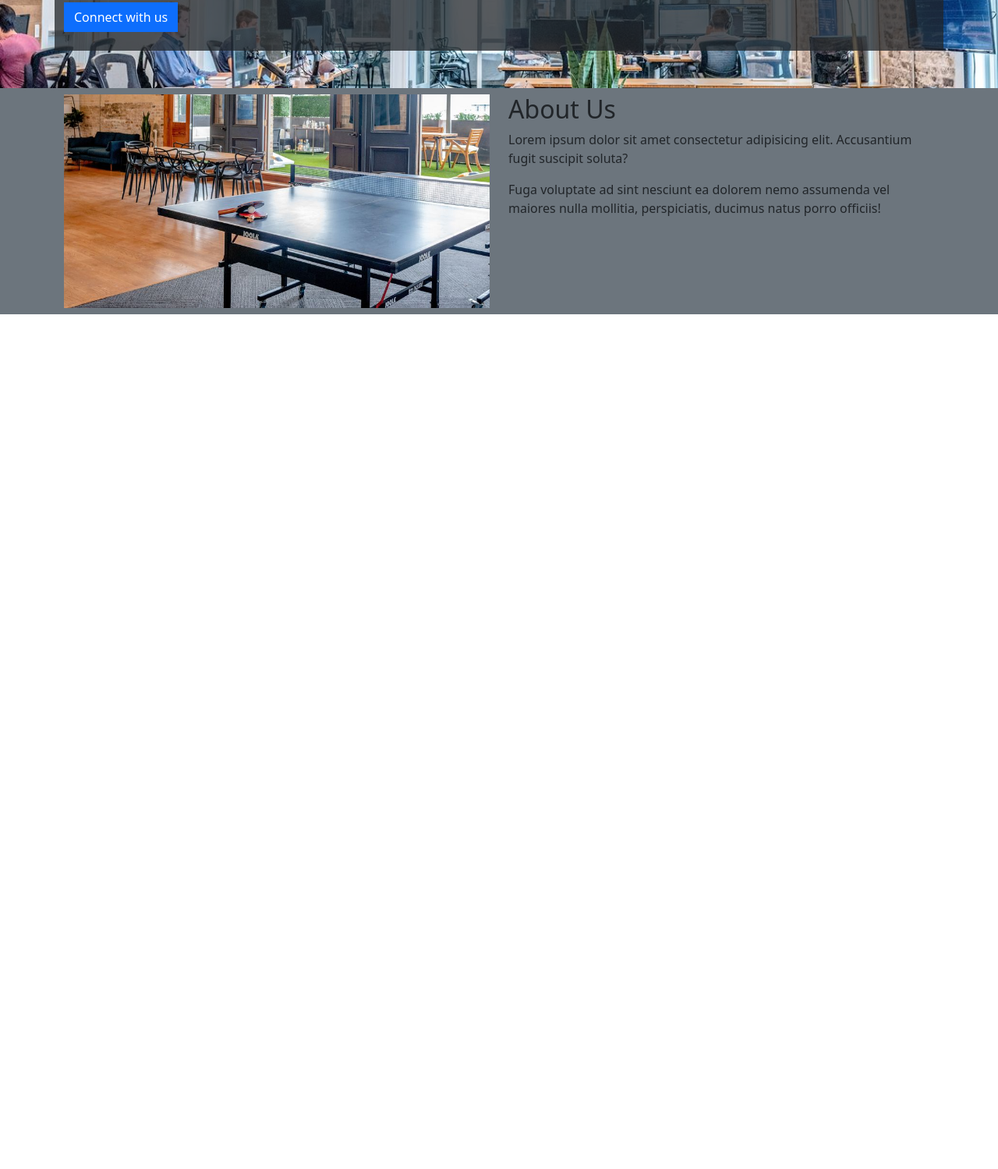
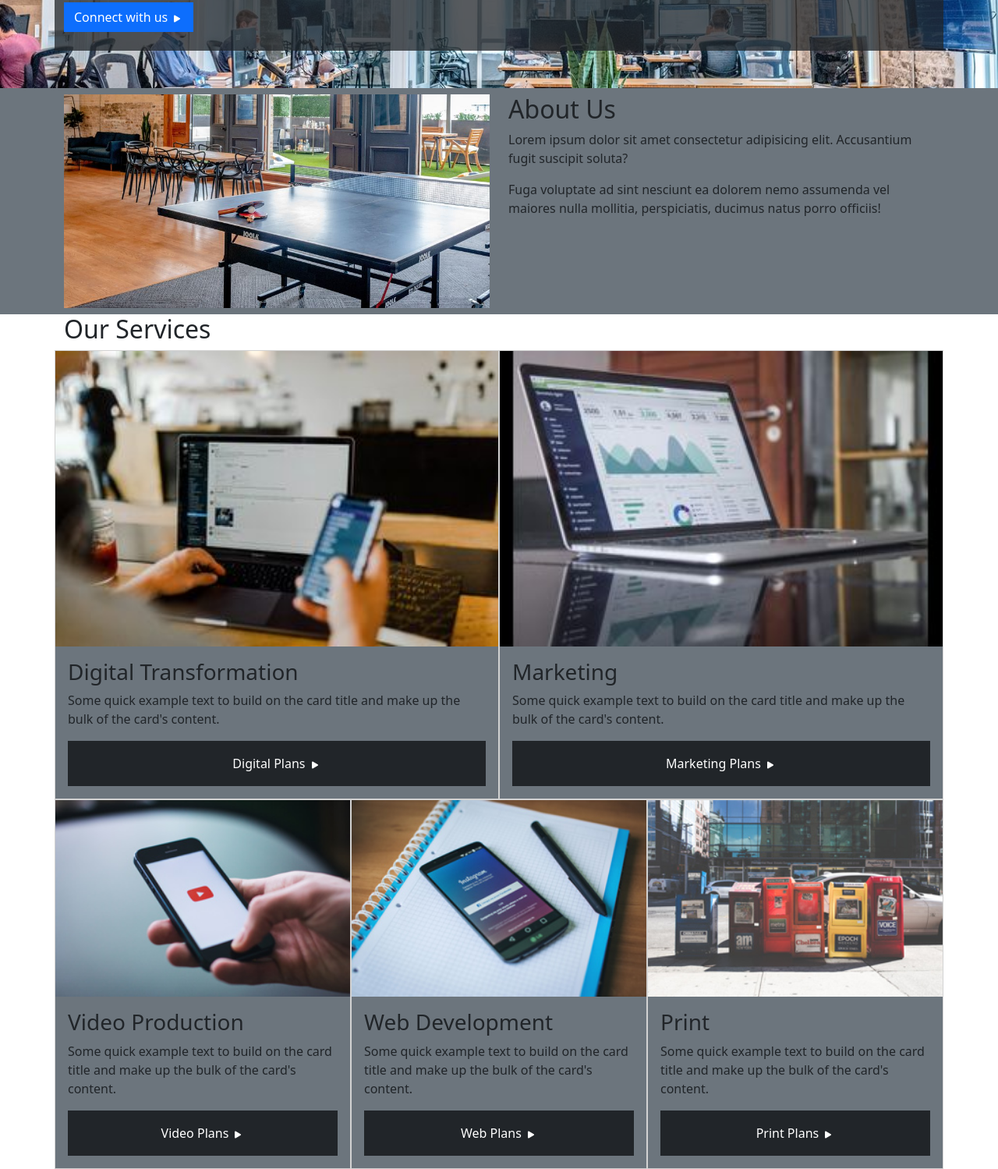
Before and after one commit to F23-MTM6201-030/mtm6201-week9, a plain HTML site: page index.html in a window 1280 px wide. Shown: the part 361-1860 px from the top of the page at 78% size. Before the commit the page ends 800 px from the top, so only its background shows below. Drawn offline with nearby package versions, Linux system fonts and the light colour scheme.

Commit message:
adds services section

```diff
--- a/index.html
+++ b/index.html
@@ -49,8 +49,8 @@
                 </svg>
               </button>
             </form>
-          </div>
-        </div>
+          </div><!-- closes .navbar-collapse -->
+        </div><!-- closes .container-lg -->
       </nav>
     </header>
     <main>
@@ -58,12 +58,11 @@
         <div class="info container-lg bg-dark bg-opacity-75 text-light py-4">
           <h1 class="display-1">Welcome to Three Star Media</h1>
           <p>Lorem ipsum dolor sit amet consectetur adipisicing elit. Ipsam corporis porro itaque blanditiis qui culpa quo quas facere quae inventore accusamus minima, sunt voluptate id laborum facilis dolore praesentium eligendi!</p>
-          <a href="#contact" class="btn btn-primary rounded-0">Connect with us</a>
-        </div>
-        <!-- add a semi-opaque background and padding on div.info (colors&background)
-          make the heading large (typography)
-        -->
-      </section>
+          <a href="#contact" class="btn btn-primary rounded-0">Connect with us <svg width="16" height="16" fill="currentColor" class="bi bi-play-fill" viewBox="0 0 16 16">
+              <path d="m11.596 8.697-6.363 3.692c-.54.313-1.233-.066-1.233-.697V4.308c0-.63.692-1.01 1.233-.696l6.363 3.692a.802.802 0 0 1 0 1.393z" />
+            </svg></a>
+        </div><!-- closes .info-->
+      </section><!-- closes .banner -->
       <section id="about" class="bg-secondary py-2">
         <div class="container-lg">
           <div class="row row-cols-1 row-cols-md-2">
@@ -78,10 +77,68 @@
               <p>
                 Fuga voluptate ad sint nesciunt ea dolorem nemo assumenda vel maiores nulla mollitia, perspiciatis, ducimus natus porro officiis!
               </p>
-            </div>
-          </div>
-        </div>
-      </section>
+            </div><!-- closes .col -->
+          </div><!-- closes .row -->
+        </div><!-- closes .container-lg -->
+      </section><!-- closes #about -->
+      <section id="services" class="container-lg">
+        <div class="row">
+          <h2 class="col-12">Our Services</h2>
+          <div class="card col-md-6 rounded-0 p-0">
+            <img src="images/digital.jpg" class="rounded-0 card-img-top" alt="user on a mobile and desktop">
+            <div class="card-body bg-secondary">
+              <h3 class="card-title">Digital Transformation</h3>
+              <p class="card-text">Some quick example text to build on the card title and make up the bulk of the card's content.</p>
+              <a href="#" class="btn btn-dark rounded-0 py-3 d-block">Digital Plans <svg width="16" height="16" fill="currentColor" class="bi bi-play-fill" viewBox="0 0 16 16">
+                  <path d="m11.596 8.697-6.363 3.692c-.54.313-1.233-.066-1.233-.697V4.308c0-.63.692-1.01 1.233-.696l6.363 3.692a.802.802 0 0 1 0 1.393z" />
+                </svg></a>
+            </div><!-- closes .card-body -->
+          </div><!-- closes .card -->
+          <!-- Marketing -->
+          <div class="card col-md-6 rounded-0 p-0">
+            <img src="images/marketing.jpg" class="rounded-0 card-img-top" alt="laptop on a table">
+            <div class="card-body bg-secondary">
+              <h3 class="card-title">Marketing</h3>
+              <p class="card-text">Some quick example text to build on the card title and make up the bulk of the card's content.</p>
+              <a href="#" class="btn btn-dark rounded-0 py-3 d-block">Marketing Plans <svg width="16" height="16" fill="currentColor" class="bi bi-play-fill" viewBox="0 0 16 16">
+                  <path d="m11.596 8.697-6.363 3.692c-.54.313-1.233-.066-1.233-.697V4.308c0-.63.692-1.01 1.233-.696l6.363 3.692a.802.802 0 0 1 0 1.393z" />
+                </svg></a>
+            </div><!-- closes .card-body -->
+          </div><!-- closes .card -->
+          <!-- Video Production -->
+          <div class="card col-md-4 rounded-0 p-0">
+            <img src="images/video.jpg" class="rounded-0 card-img-top" alt="user on a mobile">
+            <div class="card-body bg-secondary">
+              <h3 class="card-title">Video Production</h3>
+              <p class="card-text">Some quick example text to build on the card title and make up the bulk of the card's content.</p>
+              <a href="#" class="btn btn-dark rounded-0 py-3 d-block">Video Plans <svg width="16" height="16" fill="currentColor" class="bi bi-play-fill" viewBox="0 0 16 16">
+                  <path d="m11.596 8.697-6.363 3.692c-.54.313-1.233-.066-1.233-.697V4.308c0-.63.692-1.01 1.233-.696l6.363 3.692a.802.802 0 0 1 0 1.393z" />
+                </svg></a>
+            </div><!-- closes .card-body -->
+          </div><!-- closes .card -->
+          <!-- Web Development -->
+          <div class="card col-md-4 rounded-0 p-0">
+            <img src="images/web.jpg" class="rounded-0 card-img-top" alt="mobile and a pen on a graph book">
+            <div class="card-body bg-secondary">
+              <h3 class="card-title">Web Development</h3>
+              <p class="card-text">Some quick example text to build on the card title and make up the bulk of the card's content.</p>
+              <a href="#" class="btn btn-dark rounded-0 py-3 d-block">Web Plans <svg width="16" height="16" fill="currentColor" class="bi bi-play-fill" viewBox="0 0 16 16">
+                  <path d="m11.596 8.697-6.363 3.692c-.54.313-1.233-.066-1.233-.697V4.308c0-.63.692-1.01 1.233-.696l6.363 3.692a.802.802 0 0 1 0 1.393z" />
+                </svg></a>
+            </div><!-- closes .card-body -->
+          </div><!-- closes .card -->
+          <div class="card col-md-4 rounded-0 p-0">
+            <img src="images/print.jpg" class="rounded-0 card-img-top" alt="mailboxes">
+            <div class="card-body bg-secondary">
+              <h3 class="card-title">Print</h3>
+              <p class="card-text">Some quick example text to build on the card title and make up the bulk of the card's content.</p>
+              <a href="#" class="btn btn-dark rounded-0 py-3 d-block">Print Plans <svg width="16" height="16" fill="currentColor" class="bi bi-play-fill" viewBox="0 0 16 16">
+                  <path d="m11.596 8.697-6.363 3.692c-.54.313-1.233-.066-1.233-.697V4.308c0-.63.692-1.01 1.233-.696l6.363 3.692a.802.802 0 0 1 0 1.393z" />
+                </svg></a>
+            </div><!-- closes .card-body -->
+          </div><!-- closes .card -->
+        </div><!-- closes .row -->
+      </section><!-- closes #services -->
     </main>
     <footer>
 
```
